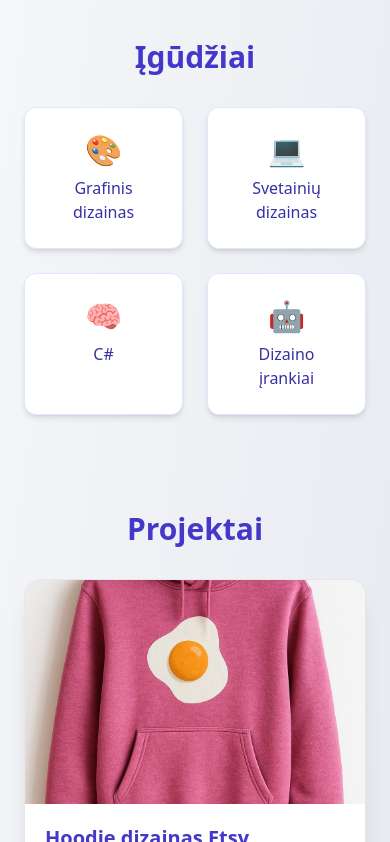
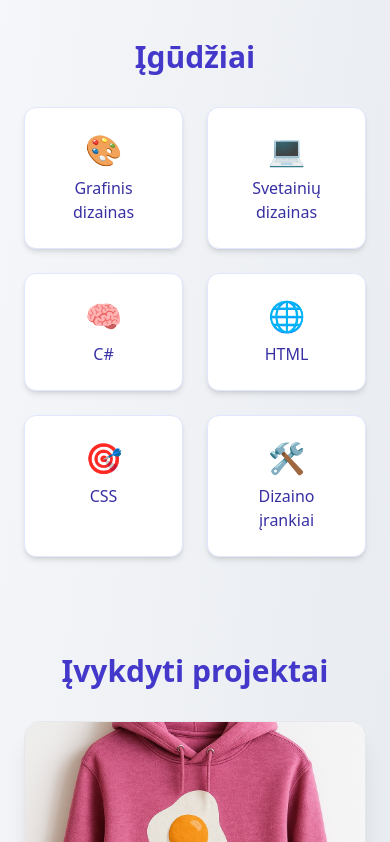
Before and after one commit to TrasherBartd/patrikas-portfolio, a React (Vite) app: page / in a window 390 px wide. Shown: the part 697-1539 px from the top of the page. Built offline with nearby package versions, Linux system fonts and the light colour scheme.

Commit message:
Update Portfolio.jsx

```diff
--- a/src/Portfolio.jsx
+++ b/src/Portfolio.jsx
@@ -38,7 +38,9 @@ My strength lies in the fusion of creativity and technology.`,
     { emoji: "🎨", label: lang === "lt" ? "Grafinis dizainas" : "Graphic Design" },
     { emoji: "💻", label: lang === "lt" ? "Svetainių dizainas" : "Website Design" },
     { emoji: "🧠", label: "C#" },
-    { emoji: "🤖", label: lang === "lt" ? "Dizaino įrankiai" : "Design Tools" },
+    { emoji: "🌐", label: "HTML" },
+    { emoji: "🎯", label: "CSS" },
+    { emoji: "🛠️", label: lang === "lt" ? "Dizaino įrankiai" : "Design Tools" },
   ];
 
   return (
@@ -77,7 +79,7 @@ My strength lies in the fusion of creativity and technology.`,
           <h2 className="text-3xl font-bold text-center text-indigo-700 dark:text-indigo-300 mb-8">
             {lang === "lt" ? "Įgūdžiai" : "Skills"}
           </h2>
-          <div className="grid grid-cols-2 sm:grid-cols-4 gap-6">
+          <div className="grid grid-cols-2 sm:grid-cols-3 md:grid-cols-4 gap-6">
             {skills.map((skill, idx) => (
               <div
                 key={idx}
@@ -92,12 +94,12 @@ My strength lies in the fusion of creativity and technology.`,
 
         <section className="max-w-6xl mx-auto mb-24">
           <h2 className="text-3xl font-bold text-center text-indigo-700 dark:text-indigo-300 mb-8">
-            {lang === "lt" ? "Projektai" : "Projects"}
+            {lang === "lt" ? "Įvykdyti projektai" : "Completed Projects"}
           </h2>
           <div className="grid grid-cols-1 sm:grid-cols-2 lg:grid-cols-3 gap-10">
             {projects.map((project, idx) => (
               <div key={idx} className="bg-white dark:bg-gray-900 rounded-2xl shadow-xl border border-gray-200 dark:border-gray-700 overflow-hidden hover:shadow-2xl transition-shadow">
-                <img src={project.image} alt={project.title} className="w-full h-56 object-cover" />
+                <img src={project.image} alt={project.title} className="w-full h-72 object-cover" />
                 <div className="p-5">
                   <h3 className="text-xl font-semibold text-indigo-700 dark:text-indigo-300 mb-2">{project.title}</h3>
                   <p className="text-gray-700 dark:text-gray-300 text-sm">{project.description}</p>
```
